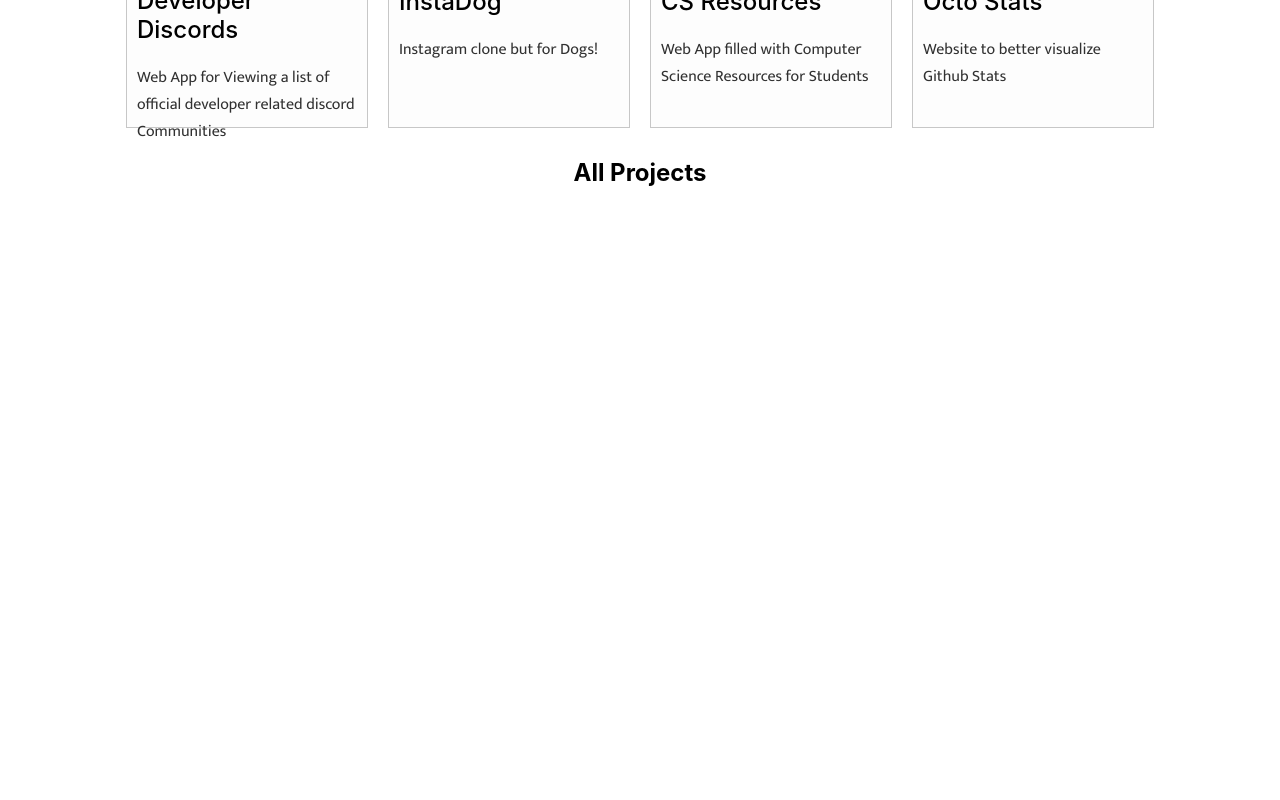
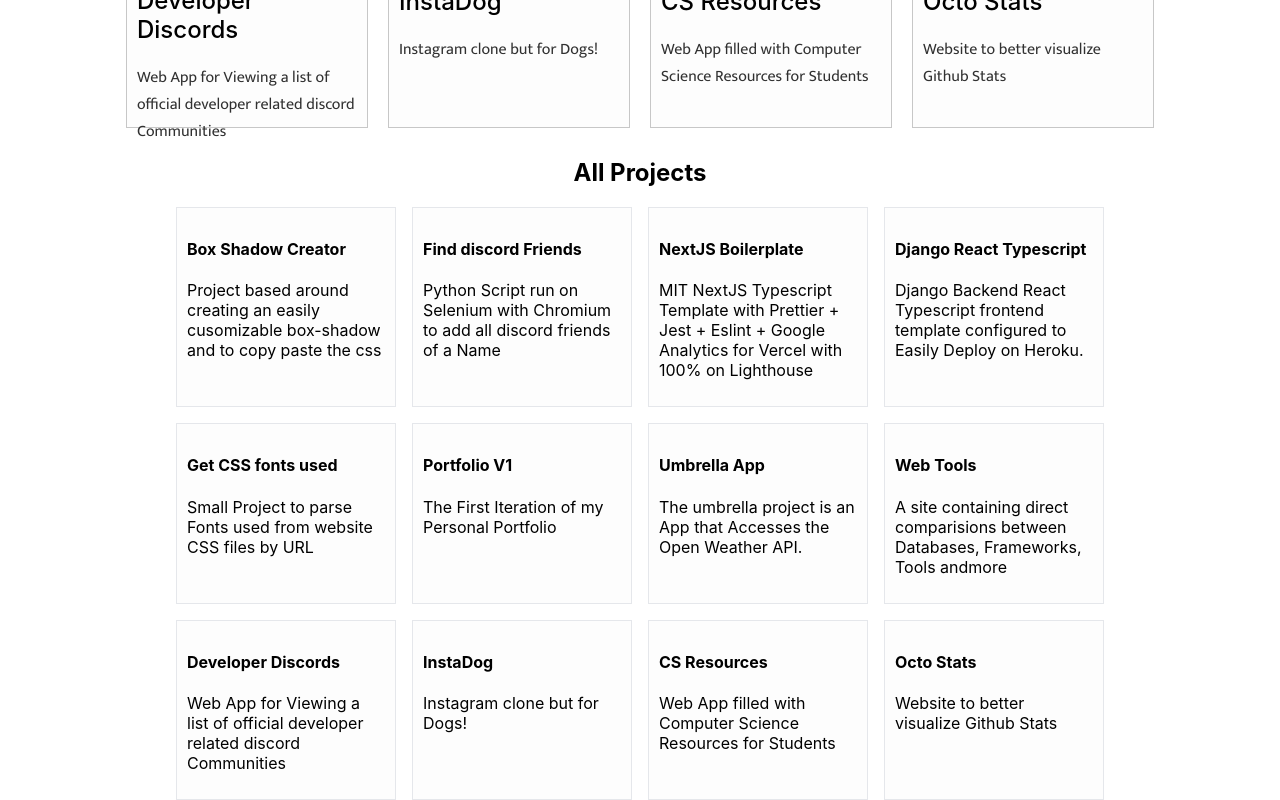
Before and after one commit to NikSchaefer/nikschaefer.com, a Next.js app: page /portfolio in a window 1280 px wide. Shown: the part 356-1156 px from the top of the page. Before the commit the page ends 800 px from the top, so only its background shows below. Built offline with nearby package versions, Linux system fonts and the light colour scheme.

Commit message:
Projects on Portfolio

```diff
--- a/content/projects.json
+++ b/content/projects.json
@@ -36,10 +36,10 @@
 		]
 	},
 	{
-		"text": "Django Backend React Typescript frontend template configured to Easily Deploy onHeroku. Django Static is configured with whitenoise and is set up with djangorest framework",
+		"text": "Django Backend React Typescript frontend template configured to Easily Deploy on Heroku.",
 		"date": "2020-11-15",
 		"index": 3,
-		"title": "Django React Typescript Template",
+		"title": "Django React Typescript",
 		"github": "https://github.com/NikSchaefer/Find-Discord-Friends",
 		"external": "https://github.com/NikSchaefer/Find-Discord-Friends",
 		"tech": ["Python", "Django", "React", "Typescript", "PostgresSQL"]
@@ -62,7 +62,7 @@
 		"tech": ["React", "Typescript", "HTML + CSS"]
 	},
 	{
-		"text": "The umbrella project is an App that Accesses the Open Weather API. It Takes yourcurrent location or location entered and will run in the background of yourdevice. It will send a notification if you need to take an umbrella",
+		"text": "The umbrella project is an App that Accesses the Open Weather API.",
 		"date": "2020-8",
 		"index": 7,
 		"title": "Umbrella App",
@@ -78,5 +78,53 @@
 		"github": "https://github.com/NikSchaefer/Web-Tools",
 		"external": "https://development-tools.vercel.app/",
 		"tech": ["Typescript", "React", "CRA"]
+	},
+	{
+		"date": "17",
+		"title": "Developer Discords",
+		"cover": "discord.png",
+		"svg": "discord.svg",
+		"github": "https://github.com/NikSchaefer/dev-discords",
+		"external": "https://dev-discords.now.sh/",
+		"tech": ["React", "Typescript", "NextJS", "Styled Components"],
+		"showInProjects": true,
+		"content": "A web App for viewing a list of official programming and developer discord servers allows to search alphabetically or by search",
+		"text": "Web App for Viewing a list of official developer related discord Communities"
+	},
+	{
+		"date": "20",
+		"svg": "datadog.svg",
+		"title": "InstaDog",
+		"cover": "instadog.png",
+		"github": "https://github.com/NikSchaefer/InstaDog",
+		"external": "https://instadog.vercel.app/",
+		"tech": ["React", "Typescript", "HTML + CSS", "API"],
+		"showInProjects": true,
+		"content": "Instagram Clone but for Dogs! Like your posts and share them with url. Instadog utlizes a random dog Api for Images and videos while text is randomly generated. ",
+		"text": "Instagram clone but for Dogs!"
+	},
+	{
+		"svg": "student.svg",
+		"date": "1",
+		"title": "CS Resources",
+		"cover": "csresources.png",
+		"github": "https://github.com/NikSchaefer/csnotes",
+		"external": "https://csresources.herokuapp.com/",
+		"tech": ["PostgresSQL", "Django", "Python", "React", "Typescript"],
+		"showInProjects": true,
+		"content": "Contains direct comparisions of Frameworks and Providers to build your projects, A curated list of over 600 free Apis, Reccomended Developer Tools, Datasets of computer science topics, flashcards, Scientific Calculator, Dictionary and more!",
+		"text": "Web App filled with Computer Science Resources for Students"
+	},
+	{
+		"svg": "github.svg",
+		"date": "15",
+		"title": "Octo Stats",
+		"cover": "Octo.png",
+		"github": "https://github.com/NikSchaefer/Octo-Stats",
+		"external": "https://octo-stats.vercel.app/",
+		"tech": ["React", "Typescript", "Rest API", "NextJS"],
+		"showInProjects": true,
+		"content": "A web App for viewing Github profile and repository stats with Chart Visualizations. Sort throught Repos by stars, forks, and size. View Recent events and commits Utilizing github Rest API",
+		"text": "Website to better visualize Github Stats"
 	}
 ]
--- a/src/pages/portfolio/index.tsx
+++ b/src/pages/portfolio/index.tsx
@@ -4,6 +4,7 @@
 import styled from "styled-components";
 
 import json from "../../../content/featured.json";
+import projects from "../../../content/projects.json";
 
 const META: MetaType = {
 	title: "Portoflio | Nik Schaefer",
@@ -60,6 +61,29 @@
 	flex: 1;
 `;
 export const size = 80;
+
+const ProjectContainer = styled.div`
+	display: flex;
+	flex-flow: wrap row;
+	justify-content: center;
+	width: 90%;
+	max-width: 1100px;
+	margin: auto;
+	row-gap: 1rem;
+	column-gap: 1rem;
+`;
+const Project = styled.div`
+	width: 20%;
+	background-color: #fdfdfd;
+	text-align: left;
+	border: 1px solid #e5e7eb;
+	box-sizing: border-box;
+	padding: 10px;
+	:hover {
+		background-color: #f8f8f8;
+		cursor: pointer;
+	}
+`;
 export default function Portfolio(): JSX.Element {
 	return (
 		<Layout>
@@ -76,7 +100,7 @@
 								src={`/featured/${String(data.svg)}`}
 							/>
 						</div>
-						<div className='text'>
+						<div className="text">
 							<h2>{data.title}</h2>
 							<p>{data.short}</p>
 						</div>
@@ -86,7 +110,14 @@
 			<section>
 				<h2>All Projects</h2>
 				<div />
-				<div />
+				<ProjectContainer>
+					{projects.map((data) => (
+						<Project key={data.github}>
+							<h4>{data.title}</h4>
+							<p>{data.text}</p>
+						</Project>
+					))}
+				</ProjectContainer>
 			</section>
 		</Layout>
 	);
```
